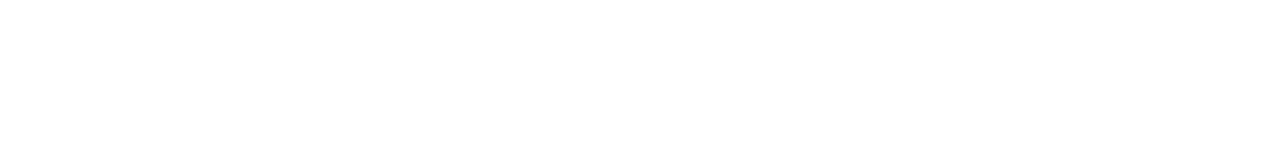
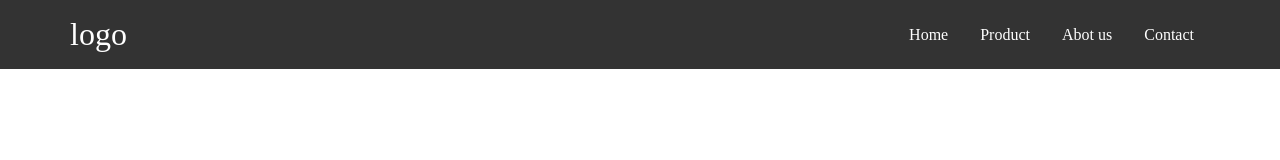
Before and after one commit to Pawarit012/WEB, a plain HTML site: page MENU/index.html in a window 1280 px wide. Drawn offline with Linux system fonts and the light colour scheme.

Commit message:
none success

```diff
--- a/MENU/index.html
+++ b/MENU/index.html
@@ -4,8 +4,21 @@
     <meta charset="UTF-8">
     <meta name="viewport" content="width=device-width, initial-scale=1.0">
     <title>Document</title>
+    <link rel="stylesheet" href="/MENU/style.css">
 </head>
 <body>
-
+    <nav>
+        <div class="container">
+            <div class="nav-con">
+                <div class="logo"><a href="#">logo</a></div>
+                <ul class="menu">
+                    <li><a href="#">Home</a></li>
+                    <li><a href="#">Product</a></li>
+                    <li><a href="#">Abot us</a></li>
+                    <li><a href="#">Contact</a></li>
+                </ul>
+            </div>
+        </div>
+    </nav>
 </body>
 </html>
--- a/MENU/style.css
+++ b/MENU/style.css
@@ -0,0 +1,47 @@
+*{
+    margin: 0;
+    padding: 0;
+    box-sizing: border-box;
+
+}
+
+.container {
+    max-width: 1140px;
+    margin: 0 auto;
+
+}
+
+
+nav {
+    padding: 1rem;
+    background-color: #333;
+}
+
+.nav-con {
+    display: flex;
+    justify-content: space-between;
+}
+
+.logo a {
+    font-size: 2rem;
+    color: #fff;
+    text-decoration: none;
+
+
+
+}
+
+.menu {
+    display: flex;
+    list-style: none;
+    align-items: center;
+}
+
+.menu li {
+    margin: 0 1rem;
+}
+
+.menu li a{
+    color: #fff;
+    text-decoration: none;
+}
```
